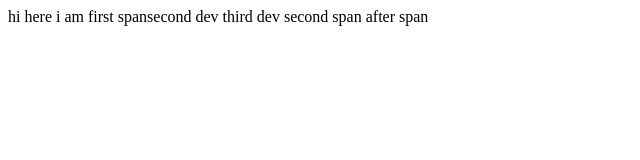
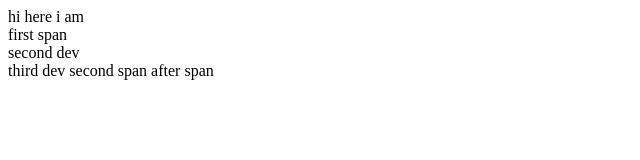
Before and after one commit to FaisalIfrahim16/coursera-test, a plain HTML site: page index.html in a window 1280 px wide. Shown: the whole page, without its empty margins (0-640 px from the left). Drawn offline with Linux system fonts and the light colour scheme.

Commit message:
div span

```diff
--- a/index.html
+++ b/index.html
@@ -5,11 +5,11 @@
     <title>Coursera is Cool !</title>
   </head>
   <body>
-    <dev>hi here i am</dev>
-    <span>first span</span><dev>second dev</dev>
-    <dev>third dev
+    <div>hi here i am</div>
+    <span>first span</span><div>second dev</div>
+    <div>third dev
       <span>second span</span>
       after span
-    </dev>
+    </div>
   </body>
 </html>
```
